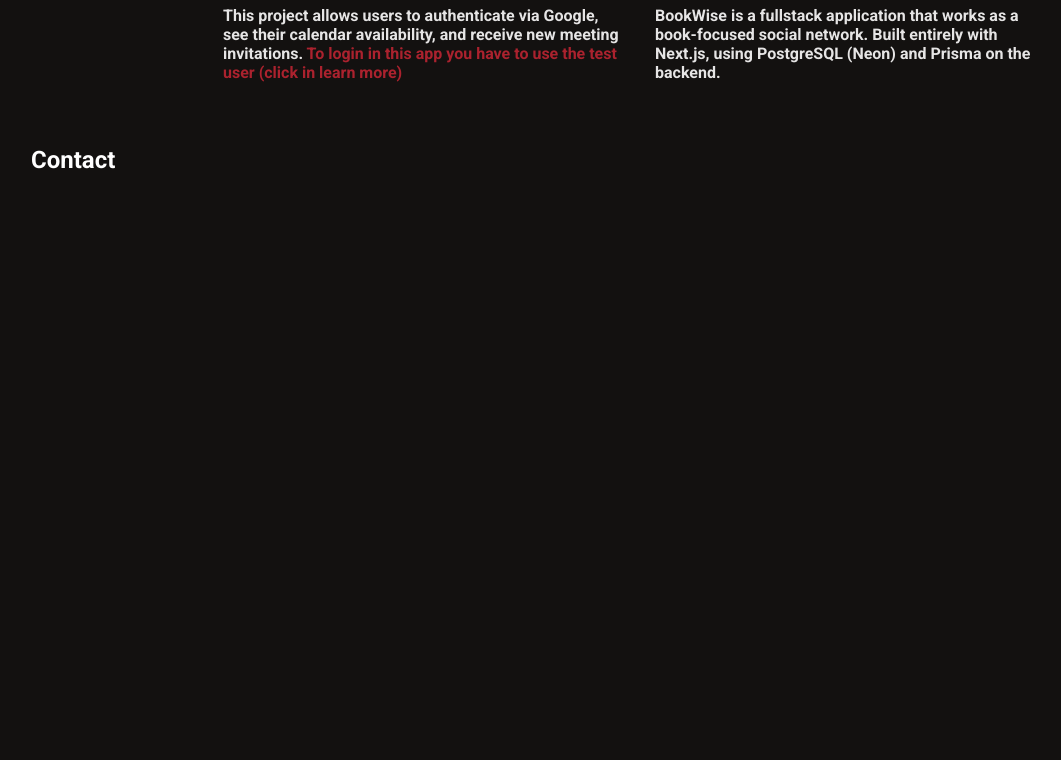
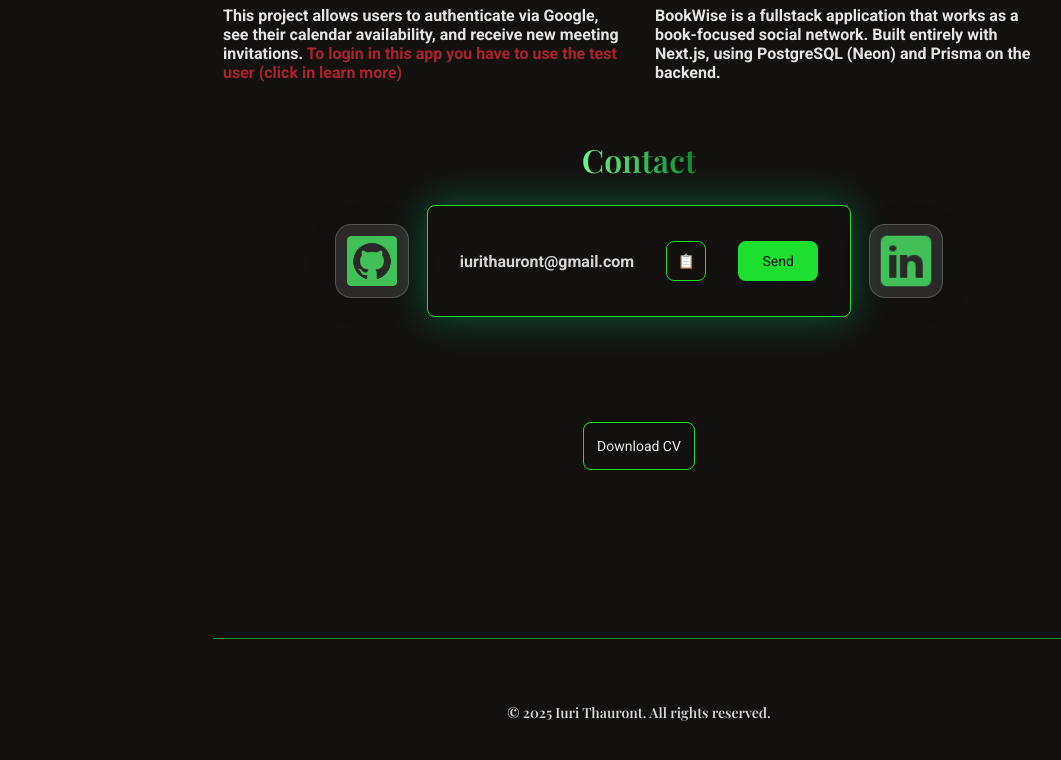
Before and after one commit to ithauront/portfolio, a React (Vite) app: page / in a window 1280 px wide. Shown: the part 5758-6518 px from the top of the page, without its empty margins (1-1062 px from the left). Built offline with nearby package versions, Linux system fonts and the light colour scheme.

Commit message:
feat[pages/contact]: create contact page

```diff
--- a/src/pages/Contact/index.tsx
+++ b/src/pages/Contact/index.tsx
@@ -1,18 +1,105 @@
+import cv from "../../../public/cv/Iuri_Thauront- Développeur Web.pdf";
+import Github from "../../assets/icons8-github-96.png";
+import Linkedin from "../../assets/icons8-linkedin-50.png";
+import { Button } from "../../components/Button";
+import "./styles.css";
+
 export function Contact() {
+  //TODO: colocar animação para os glassbutons dar slide
+  const copyToClipboard = () => {
+    navigator.clipboard
+      .writeText("iurithauront@gmail.com")
+      .then(() => {
+        alert("E-mail copied to clipboard!");
+      })
+      .catch((err) => {
+        console.error("Something went wrong", err);
+      });
+  };
+
+  function handleMailSend() {
+    const mailtoLink = document.createElement("a");
+    mailtoLink.href = "mailto:iurithauront@gmail.com";
+    mailtoLink.target = "_blank";
+    mailtoLink.click();
+  }
+
+  const getFullYear = () => {
+    const currentDate = new Date();
+    return currentDate.getFullYear();
+  };
+
   return (
-    <section
-      id="contact"
-      style={{
-        height: "100vh",
-      }}
-    >
-      <h1
+    <section id="contact" className="contactPage-container">
+      <h2 className="contactPage-title">Contact</h2>
+      <div className="contactPage-contactBox">
+        <a
+          className="home-glass-button"
+          href="https://github.com/ithauront"
+          target="_blank"
+          rel="noopener noreferrer"
+        >
+          <img
+            src={Github}
+            alt="GitHub logo – Iuri Thauront's profile"
+            width={50}
+            height={50}
+          />
+        </a>
+        <div className="contactPage-email-container">
+          <p className="contactPage-emailAddress">iurithauront@gmail.com</p>
+          <div
+            style={{
+              width: "2.5rem",
+              height: "2.5rem",
+            }}
+          >
+            <Button
+              title="copy"
+              label="📋"
+              onClick={copyToClipboard}
+              variant="secondary"
+            />
+          </div>
+          <div
+            style={{
+              width: "5rem",
+              height: "2.5rem",
+            }}
+          >
+            <Button label="Send" onClick={handleMailSend} />
+          </div>
+        </div>
+        <a
+          className="home-glass-button"
+          href="https://www.linkedin.com/in/iuri-bastos-do-reis/"
+          target="_blank"
+          rel="noopener noreferrer"
+        >
+          <img
+            src={Linkedin}
+            alt="LinkedIn logo – Iuri Thauront's profile"
+            width={60}
+            height={60}
+          />
+        </a>
+      </div>
+      <a
+        href={cv}
+        download
         style={{
-          color: "white",
+          all: "unset",
+          minWidth: "7rem",
+          height: "3rem",
         }}
       >
-        Contact
-      </h1>
+        <Button variant="secondary" label="Download CV" />
+      </a>
+      <footer className="footer">
+        <p className="footer-text">
+          © {getFullYear()} Iuri Thauront. All rights reserved.
+        </p>
+      </footer>
     </section>
   );
 }
--- /dev/null
+++ b/src/pages/Contact/styles.css
@@ -0,0 +1,121 @@
+.contactPage-container {
+    display: flex;
+    flex-direction: column;
+    align-items: center;
+    justify-content: space-between;
+    flex: 1;
+    min-height: 80vh;
+    padding-bottom: 4rem;
+    margin-top: 2rem;
+
+}
+
+.contactPage-title {
+    margin-top: -2.5rem;
+    margin-bottom: 10rem;
+    font-size: 2rem;
+    font-family: var(--font-secondary);
+    font-weight: bold;
+    text-align: center;
+    background: linear-gradient(to right, var(--green-300), var(--green-700));
+    -webkit-background-clip: text;
+    -webkit-text-fill-color: transparent;
+
+    background-clip: text;
+    color: transparent;
+
+}
+
+.contactPage-contactBox {
+    display: flex;
+    align-items: center;
+    justify-content: space-between;
+    width: 50%;
+    margin-top: -15rem;
+}
+
+@keyframes pulse-shadow {
+    0% {
+        box-shadow: 0 0 20px rgba(0, 255, 150, 0.15);
+    }
+
+    50% {
+        box-shadow: 0 0 50px rgba(0, 255, 150, 0.4);
+    }
+
+    100% {
+        box-shadow: 0 0 20px rgba(0, 255, 150, 0.15);
+    }
+}
+
+
+.contactPage-email-container {
+    max-width: 100%;
+    display: flex;
+    align-items: center;
+    justify-content: center;
+    padding: 2rem;
+    gap: 2rem;
+    height: 7rem;
+    border-radius: 0.5rem;
+    border: 1px solid var(--green-500);
+    background-color: transparent;
+
+    animation: pulse-shadow 3s ease-in-out infinite;
+
+
+}
+
+
+.send-email-button {
+    padding: 20px;
+    border: none;
+    font-size: 25px;
+    cursor: pointer;
+}
+
+.contactPage-emailAddress {
+    color: var(--gray-500);
+    font-size: 1rem;
+    font-family: var(--font-primary);
+    font-weight: 700;
+}
+
+.home-glass-button {
+    all: unset;
+    display: flex;
+    align-items: center;
+    justify-content: center;
+    width: 4.5rem;
+    height: 4.5rem;
+    border-radius: 1rem;
+    background: rgba(255, 255, 255, 0.1);
+    box-shadow: 0 4px 30px rgba(0, 0, 0, 0.1);
+    backdrop-filter: blur(10px);
+    -webkit-backdrop-filter: blur(10px);
+    border: 1px solid rgba(255, 255, 255, 0.2);
+    transition: transform 0.2s ease, box-shadow 0.2s ease;
+    cursor: pointer;
+}
+
+.home-glass-button:hover {
+    transform: scale(1.05);
+    box-shadow: 0 6px 40px rgba(0, 255, 150, 0.2);
+}
+
+.footer {
+    width: 70%;
+    margin-top: 4rem;
+    padding: 2rem;
+
+
+    border-top: 1px solid var(--green-700);
+}
+
+.footer-text {
+    color: var(--gray-500);
+    font-size: 0.875rem;
+    font-family: var(--font-secondary);
+    text-align: center;
+    margin-top: 2rem;
+}
```
